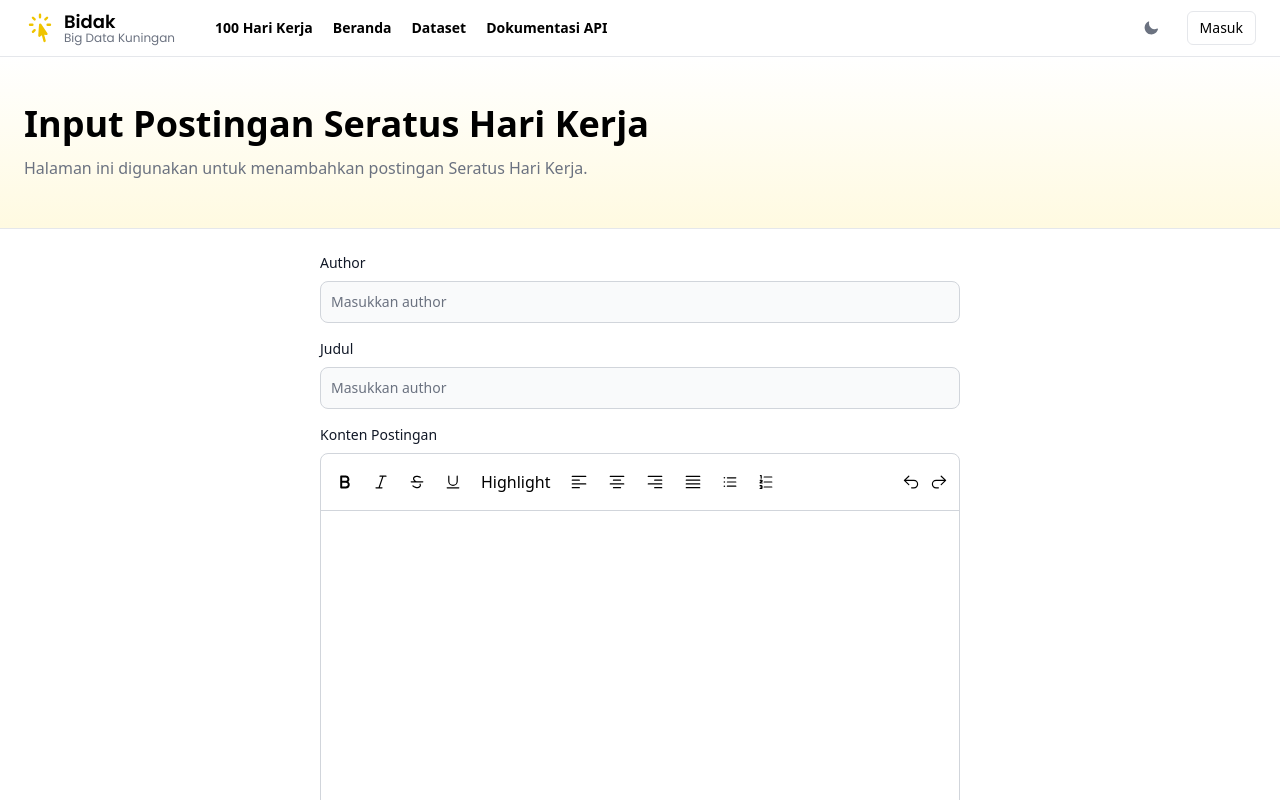
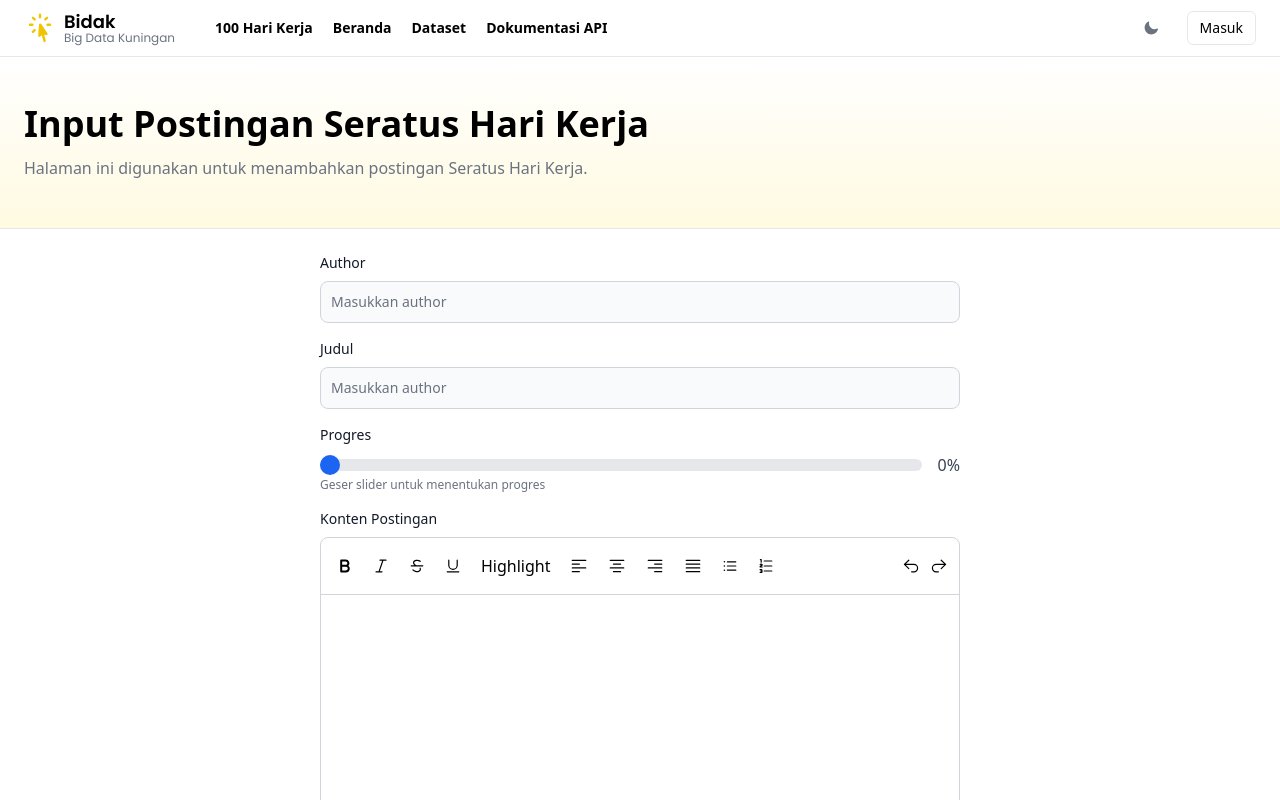
Before and after one commit to herulhidayat/kuningan-app-development, a Next.js app: page /seratus-hari-kerja/add in a window 1280 px wide. Shown: the top 800 px of the page. Built offline with nearby package versions, Linux system fonts and the light colour scheme.

Commit message:
[FEATURE] add progress

```diff
--- a/components/molecules/card-blog.tsx
+++ b/components/molecules/card-blog.tsx
@@ -1,6 +1,6 @@
 "use client";
 
-import { Dropdown, DropdownItem, Modal, ModalBody, ModalFooter, ModalHeader } from "flowbite-react";
+import { Dropdown, DropdownItem, Modal, ModalBody, ModalFooter, ModalHeader, Progress } from "flowbite-react";
 import moment from "moment";
 import Image from "next/image";
 import MoreIcon from "../ui/icons/MoreIcon";
@@ -25,17 +25,38 @@ export default function CardBlog({ item, isLoggedin, access, router, callbackDel
     data: {}
   });
 
+  const progressBarTheme = {
+    "base": "w-full overflow-hidden rounded-full bg-gray-200 dark:bg-gray-700",
+    "label": "mb-1 flex justify-between font-medium dark:text-white",
+    "bar": "space-x-2 rounded-full text-center font-medium leading-none text-primary-300 dark:text-primary-100",
+    "color": {
+      "default": "bg-primary-600",
+    },
+    "size": {
+      "sm": "h-1.5",
+      "md": "h-2.5",
+      "lg": "h-4",
+      "xl": "h-6"
+    }
+  }
+
   return(
     <>
       <div className="flex flex-row gap-5 relative cursor-pointer" onMouseEnter={() => setShowAction(true)} onMouseLeave={() => setShowAction(false)}>
         <Image src={item?.image_cover || "/img/placeholder-img.svg"} alt="post-1" width={150} height={150} className="object-cover rounded-lg w-[150px] h-[150px]" />
-        <div className="flex flex-col justify-center items-start" onClick={() => router.push(`/seratus-hari-kerja/${item?._id}`)}>
+        <div className="flex flex-col justify-center items-start w-full" onClick={() => router.push(`/seratus-hari-kerja/${item?._id}`)}>
           {moment().diff(moment(item?.createdAt), 'days') < 7 &&
             <p className="text-sm font-medium text-primary-500">New</p>
           }
           <h3 className="text-lg font-semibold max-lines-2">{item?.judul}</h3>
           <p className="text-sm font-medium text-gray-700">{item?.author} • {moment(item?.createdAt).format("DD MMMM YYYY")}</p>
           <p className="text-sm font-normal text-gray-500 max-lines-2">{item?.content?.replace(/<[^>]*>/g, '')}</p>
+          <div className="flex gap-6 w-full items-center mt-2">
+            <div className="flex-grow">
+              <Progress progress={item?.progress || 0} theme={progressBarTheme} color="default" />
+            </div>
+            <p className="text-sm font-medium text-gray-500">{item?.progress || 0}%</p>
+          </div>
         </div>
         <div className="absolute top-0 right-0">
           {showAction && isLoggedin && (access?.privillages?.update || access?.privillages?.delete) && (
--- a/components/organisms/form-data-post.tsx
+++ b/components/organisms/form-data-post.tsx
@@ -6,6 +6,7 @@ import { useCallback, useEffect, useState } from "react";
 import { useForm } from "react-hook-form";
 import * as yup from "yup";
 import TextEditor from "../molecules/text-editor";
+import { RangeSlider } from "flowbite-react";
 
 interface FormDataPostProps {
   data?: any
@@ -18,9 +19,10 @@ export default function FormDataPost({
 }: FormDataPostProps) {
   const router = useRouter()
   const schema = yup.object().shape({
-    author: yup.string().required('Author is required'),
+    author: yup.string(),
     judul: yup.string().required('Judul is required'),
     image_cover: yup.string(),
+    progress: yup.number(),
     content: yup.string(),
   });
 
@@ -28,6 +30,7 @@ export default function FormDataPost({
     author: "",
     judul: "",
     image_cover: "",
+    progress: 0,
     content: "",
   });
 
@@ -36,15 +39,18 @@ export default function FormDataPost({
     register,
     handleSubmit,
     setValue,
+    watch,
     formState: { errors },
   } = useForm({
     resolver: yupResolver(schema),
     defaultValues: formModel
   });
 
+  const watchProgress = watch('progress');
+
   const handleSubmitForm = (dataForm: any) => {
     if (callbackData && dataForm) {
-      if(data) {
+      if (data) {
         const newData = {
           ...data,
           ...dataForm
@@ -78,11 +84,19 @@ export default function FormDataPost({
             <div className="grid grid-cols-2 gap-4 mb-4">
               <div className="col-span-2">
                 <label htmlFor="author" className="block mb-2 text-sm font-medium text-gray-900 dark:text-white">Author</label>
-                <input {...register('author')} type="" id="author" className="bg-gray-50 border border-gray-300 text-gray-900 text-sm rounded-lg focus:ring-primary-500 focus:border-primary-500 block w-full p-2.5 dark:bg-gray-700 dark:border-gray-600 dark:placeholder-gray-400 dark:text-white dark:focus:ring-primary-500 dark:focus:border-primary-500" placeholder="Masukkan author" required />
+                <input {...register('author')} type="" id="author" className="bg-gray-50 border border-gray-300 text-gray-900 text-sm rounded-lg focus:ring-primary-500 focus:border-primary-500 block w-full p-2.5 dark:bg-gray-700 dark:border-gray-600 dark:placeholder-gray-400 dark:text-white dark:focus:ring-primary-500 dark:focus:border-primary-500" placeholder="Masukkan author" />
               </div>
               <div className="col-span-2">
                 <label htmlFor="judul" className="block mb-2 text-sm font-medium text-gray-900 dark:text-white">Judul</label>
                 <input {...register('judul')} type="" id="judul" className="bg-gray-50 border border-gray-300 text-gray-900 text-sm rounded-lg focus:ring-primary-500 focus:border-primary-500 block w-full p-2.5 dark:bg-gray-700 dark:border-gray-600 dark:placeholder-gray-400 dark:text-white dark:focus:ring-primary-500 dark:focus:border-primary-500" placeholder="Masukkan author" required />
+              </div>
+              <div className="col-span-2">
+                <label htmlFor="judul" className="block mb-2 text-sm font-medium text-gray-900 dark:text-white">Progres</label>
+                <div className="w-full flex gap-4">
+                  <RangeSlider {...register('progress')} className="flex-grow" id="lg-range" sizing="lg" defaultValue={watchProgress} max={100} min={0} step={10} />
+                  <p className="font-medium text-gray-700">{watchProgress}%</p>
+                </div>
+                <p className="text-xs text-gray-500">Geser slider untuk menentukan progres</p>
               </div>
               <div className="col-span-2">
                 <label className="block mb-2 text-sm font-medium text-gray-900 dark:text-white">Konten Postingan</label>
--- a/components/organisms/pagination.tsx
+++ b/components/organisms/pagination.tsx
@@ -37,11 +37,11 @@ const Pagination = ({
 
   const startIndex = Math.floor((currentPage - 1) / itemsPerPage) * itemsPerPage
 
-  const visiblePages = [
+  const visiblePages = Array.from(new Set([
     pageCount.length === 1 ? null : currentPage === pageCount.length ? 1 : null,
     ...pageCount.slice(startIndex, startIndex + itemsPerPage),
     pageCount.length === 1 ? null : currentPage !== pageCount.length ? pageCount.length : null,
-  ].filter((page) => page !== null)
+  ])).filter((page) => page !== null)
 
   return (
     <>
--- a/components/organisms/post-catalog.tsx
+++ b/components/organisms/post-catalog.tsx
@@ -24,7 +24,7 @@ function PostCatalog() {
 
   const [pagination, setPagination] = useState({
     currentPage: 1,
-    itemsPerPage: 10,
+    itemsPerPage: 9,
     count: 9,
   });
 
```
